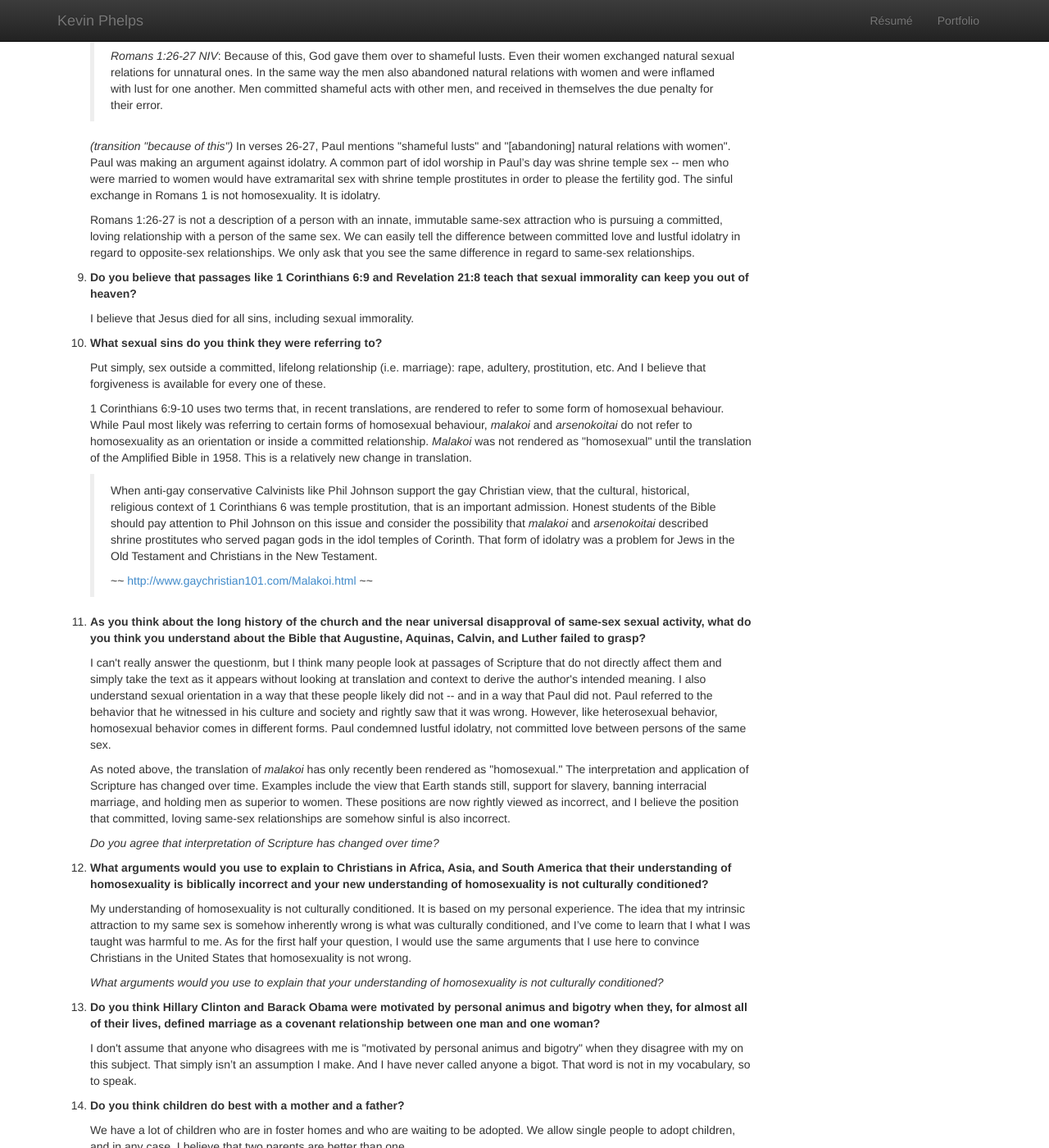
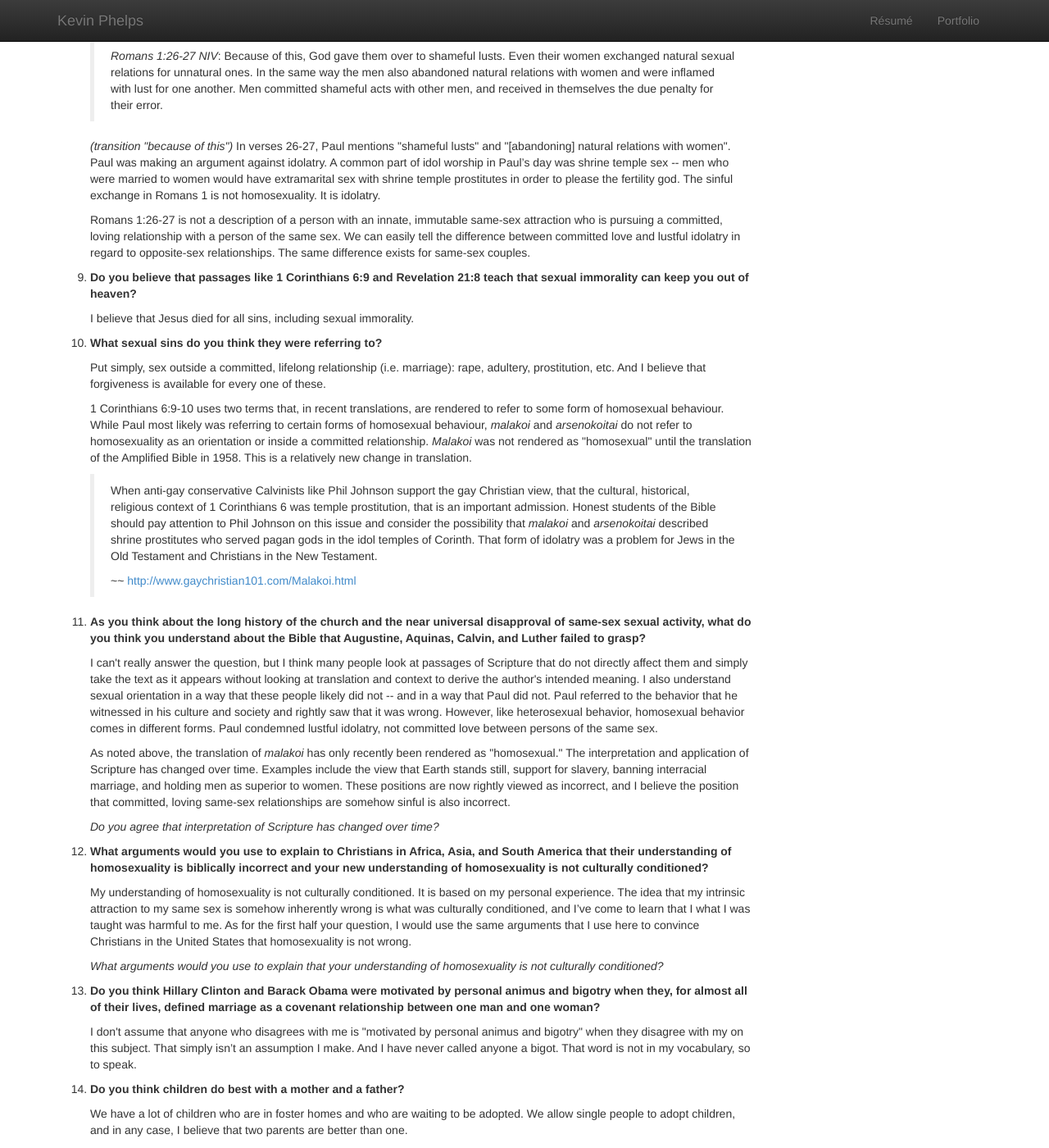
Before and after one commit to kevinphelps/kevinphelps.me, a Jekyll site: the page built from _posts/2015-07-03-40-answers-from-a-rainbow-flag-waving-christian.html, in a window 1280 px wide and 1400 px high, scrolled down 1711 px. Shown: the whole window at 82% size. Built offline with Jekyll 4.4.1, drawn with Linux system fonts in a browser that asks for light colours; Markdown is read by kramdown in place of the engine named in the settings; comment, search, counter and statistics services are not loaded; some of the changed text lies outside the part shown.

Commit message:
typos and wording

```diff
--- a/_posts/2015-07-03-40-answers-from-a-rainbow-flag-waving-christian.html
+++ b/_posts/2015-07-03-40-answers-from-a-rainbow-flag-waving-christian.html
@@ -179,8 +179,7 @@ image: /images/posts/pride-flag.jpg
       same-sex attraction who is pursuing a committed, loving relationship with
       a person of the same sex. We can easily tell the difference between
       committed love and lustful idolatry in regard to opposite-sex
-      relationships. We only ask that you see the same difference in regard to
-      same-sex relationships.
+      relationships. The same difference exists for same-sex couples.
     </p>
   </li>
   <li>
@@ -223,7 +222,7 @@ image: /images/posts/pride-flag.jpg
       </p>
       <p>
         ~~ <a target="_blank" href="http://www.gaychristian101.com/Malakoi.html">
-          http://www.gaychristian101.com/Malakoi.html</a> ~~
+          http://www.gaychristian101.com/Malakoi.html</a>
       </p>
     </blockquote>
   </li>
@@ -235,7 +234,7 @@ image: /images/posts/pride-flag.jpg
       failed to grasp?</b>
     </p>
     <p>
-      I can't really answer the questionm, but I think many people look at
+      I can't really answer the question, but I think many people look at
       passages of Scripture that do not directly affect them and simply take the
       text as it appears without looking at translation and context to derive
       the author's intended meaning. I also understand sexual orientation in a
@@ -546,9 +546,7 @@ image: /images/posts/pride-flag.jpg
       opposite-sex couples.
     </p>
     <p>
-      <i>Would you define love in a way that excludes same-sex couples? If so,
-      what basis in Scripture would you have to hold that persons of the
-      same-sex cannot be in a loving relationship?</i>
+      <i>Would you define love in a way that excludes same-sex couples?</i>
     </p>
   </li>
   <li>
@@ -657,10 +655,10 @@ image: /images/posts/pride-flag.jpg
         wickedness, evil, greed and depravity. They are full of envy, murder,
         strife, deceit and malice. They are gossips, slanderers, God-haters,
         insolent, arrogant and boastful; they invent ways of doing evil; they
-        disobey their parents; they have no understanding, no fidelity, no love, no
-        mercy. Although they know God’s righteous decree that those who do such
-        things deserve death, they not only continue to do these very things but
-        also approve of those who practice them.
+        disobey their parents; they have no understanding, no fidelity, no love,
+        no mercy. Although they know God’s righteous decree that those who do
+        such things deserve death, they not only continue to do these very
+        things but also approve of those who practice them.
       </p>
     </blockquote>
     <p>
```
Also changed, not shown: other parts of _posts/2015-07-03-40-answers-from-a-rainbow-flag-waving-christian.html (+5 -4 lines).
